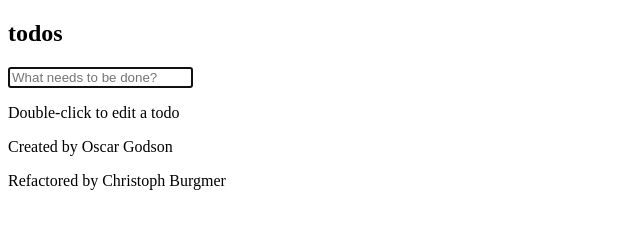
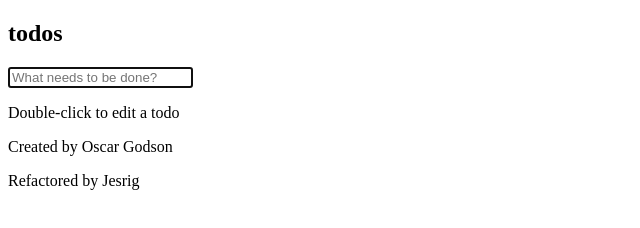
Before and after one commit to JesrigPineda/improve-to-do-app, a website built with Parcel: page index.html in a window 1280 px wide. Shown: the whole page, without its empty margins (0-640 px from the left). Built offline with nearby package versions, Linux system fonts and the light colour scheme; files whose address does not match are found by name.

Commit message:
Update index.html

```diff
--- a/index.html
+++ b/index.html
@@ -52,7 +52,7 @@
 		<footer class="info">
 			<p>Double-click to edit a todo</p>
 			<p>Created by Oscar Godson</p>
-			<p>Refactored by Christoph Burgmer</p>
+			<p>Refactored by Jesrig</p>
 		</footer>
 		<script src="node_modules/todomvc-common/base.js"></script>
 		<script src="js/helpers.js"></script>
```
